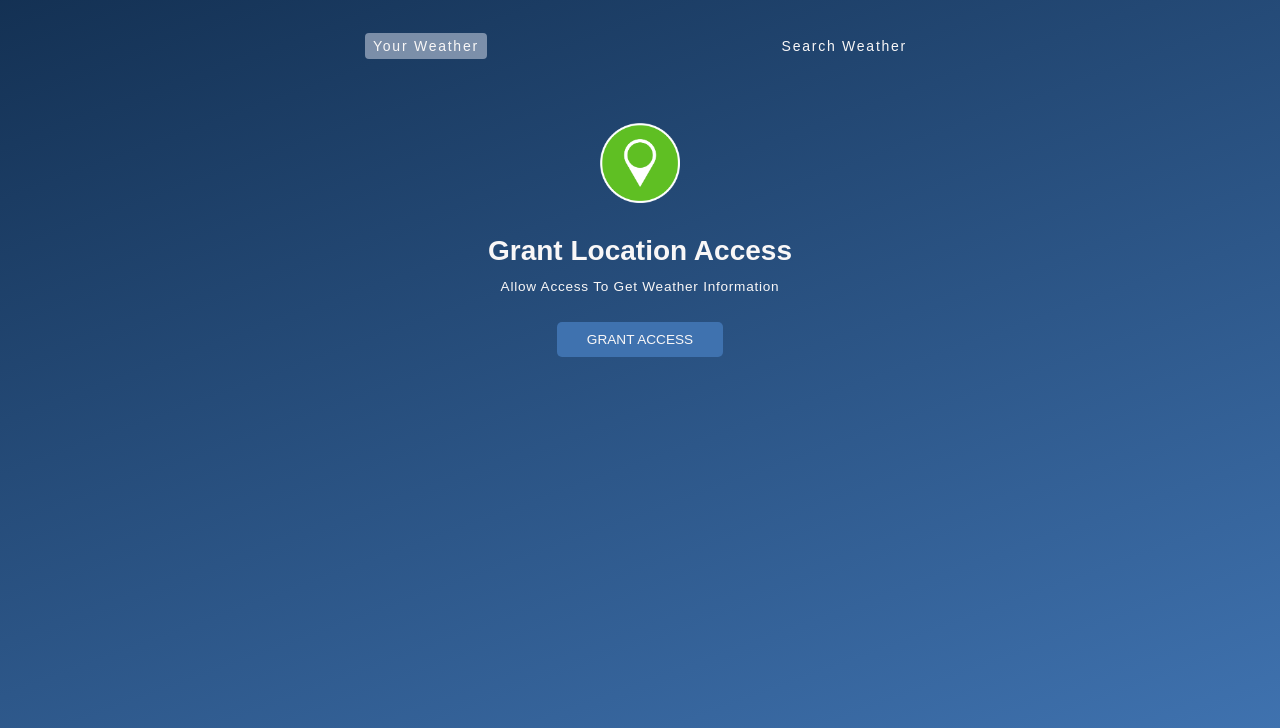
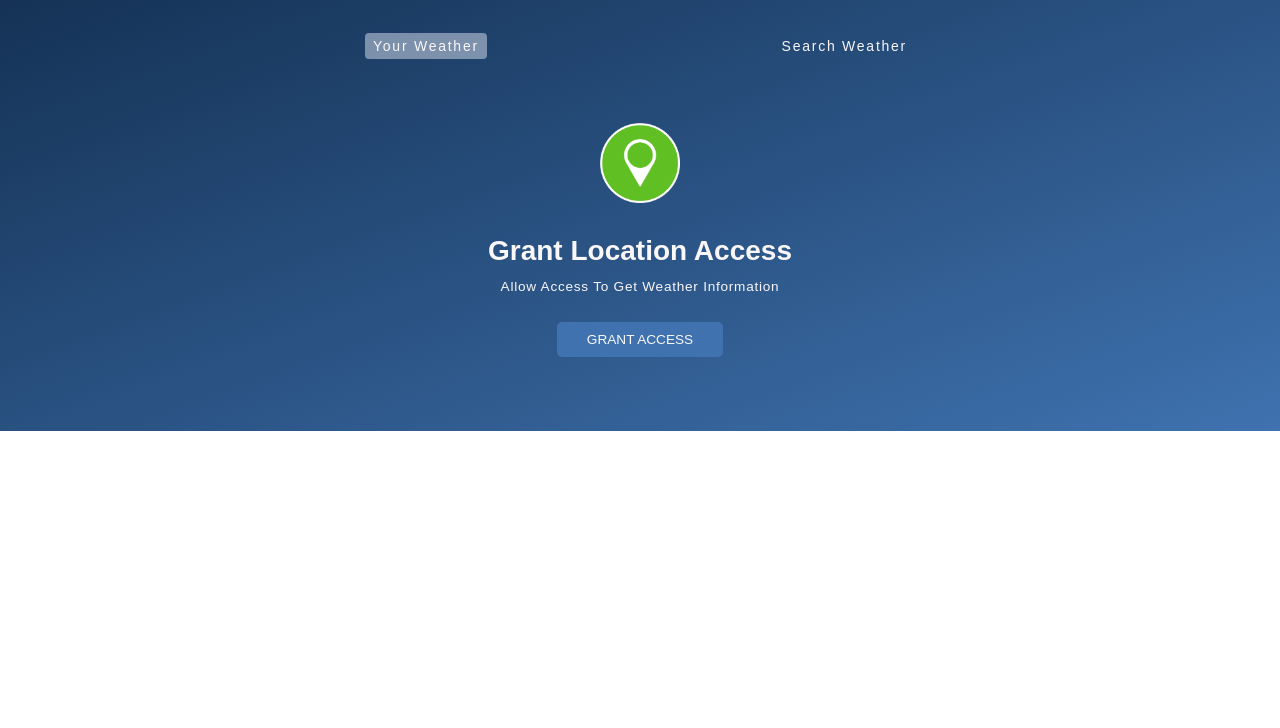
Before and after one commit to abhishekMaddhehshiya/Weather-App, a plain HTML site: page index.html in a window 1280 px wide. Shown: the part 72-800 px from the top of the page. Drawn offline with Linux system fonts and the light colour scheme.

Commit message:
background problem resolved

```diff
--- a/style.css
+++ b/style.css
@@ -15,9 +15,10 @@
 
 .wraper{
     width: 100vw;
-    height: 100vh;
+    height: auto;
     color: var(--colorLight2);
     background-image: linear-gradient(160deg, #112d4e 0%, #3f72af 100%);
+    overflow: hidden;
 }
 
 h1{
@@ -159,6 +160,7 @@ h1{
     justify-content: center;
     align-items: center;
     margin-top: 2rem;
+    /* margin-bottom: 8rem; */
 }
 
 .parameter{
@@ -183,6 +185,7 @@ h1{
     .parameter{
         width: 80%;
     }
+
 }
 
 .parameter img{
```
